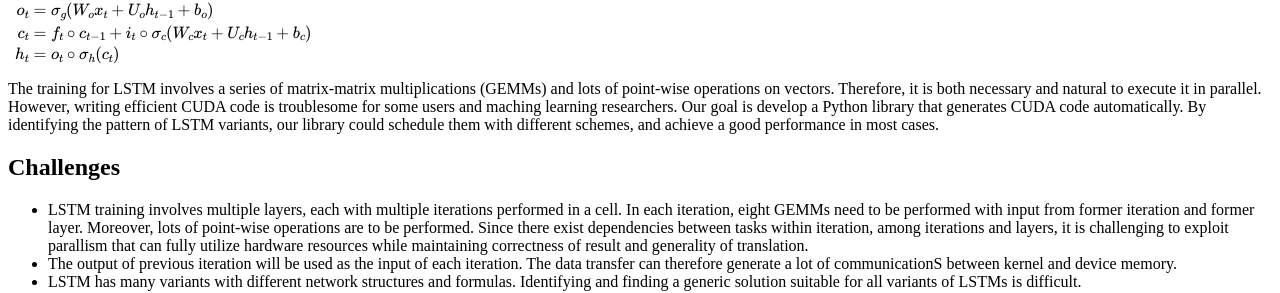
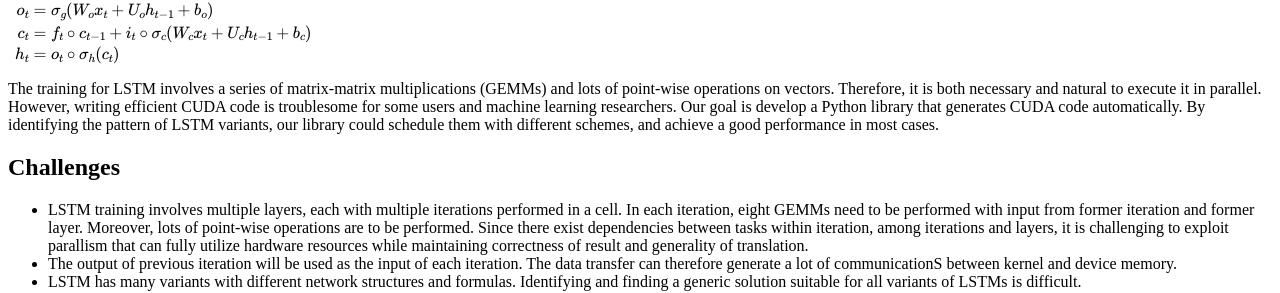
Before and after one commit to yuangliu/15618prj, a Jekyll site: the page built from docs/proposal.md, in a window 1280 px wide. Shown: the part 699-992 px from the top of the page. Built offline with Jekyll 4.4.1, drawn with Linux system fonts in a browser that asks for light colours; formulas are drawn with MathJax 3.

Commit message:
writeup modified

```diff
--- a/docs/proposal.md
+++ b/docs/proposal.md
@@ -20,7 +20,7 @@ Despite similar ideas, different LSTM variants have individual network structure
 <!--![{\displaystyle {\begin{aligned}f_{t}&=\sigma _{g}(W_{f}x_{t}+U_{f}h_{t-1}+b_{f})\\\\i_{t}&=\sigma _{g}(W_{i}x_{t}+U_{i}h_{t-1}+b_{i})\\\\o_{t}&=\sigma _{g}(W_{o}x_{t}+U_{o}h_{t-1}+b_{o})\\\\c_{t}&=f_{t}\circ c_{t-1}+i_{t}\circ \sigma _{c}(W_{c}x_{t}+U_{c}h_{t-1}+b_{c})\\\\h_{t}&=o_{t}\circ \sigma _{h}(c_{t})\end{aligned}}}](eqn.png)-->
 $$\begin{aligned}f_{t}&=\sigma _{g}(W_{f}x_{t}+U_{f}h_{t-1}+b_{f})\\i_{t}&=\sigma _{g}(W_{i}x_{t}+U_{i}h_{t-1}+b_{i})\\o_{t}&=\sigma _{g}(W_{o}x_{t}+U_{o}h_{t-1}+b_{o})\\c_{t}&=f_{t}\circ c_{t-1}+i_{t}\circ \sigma _{c}(W_{c}x_{t}+U_{c}h_{t-1}+b_{c})\\h_{t}&=o_{t}\circ \sigma _{h}(c_{t})\end{aligned}$$
 
-The training for LSTM involves a series of matrix-matrix multiplications (GEMMs) and lots of point-wise operations on vectors.  Therefore, it is both necessary and natural to execute it in parallel. However, writing efficient CUDA code is troublesome for some users and maching learning researchers. Our goal is develop a Python library that generates CUDA code automatically. By identifying the pattern of LSTM variants, our library could schedule them with different schemes, and achieve a good performance in most cases.
+The training for LSTM involves a series of matrix-matrix multiplications (GEMMs) and lots of point-wise operations on vectors.  Therefore, it is both necessary and natural to execute it in parallel. However, writing efficient CUDA code is troublesome for some users and machine learning researchers. Our goal is develop a Python library that generates CUDA code automatically. By identifying the pattern of LSTM variants, our library could schedule them with different schemes, and achieve a good performance in most cases.
 
 ## Challenges
 <!--Describe why the problem is challenging. What aspects of the problem might make it difficult to parallelize? In other words, what to you hope to learn by doing the project?
```
Also changed, not shown: docs/final.md (+4 -3 lines).
